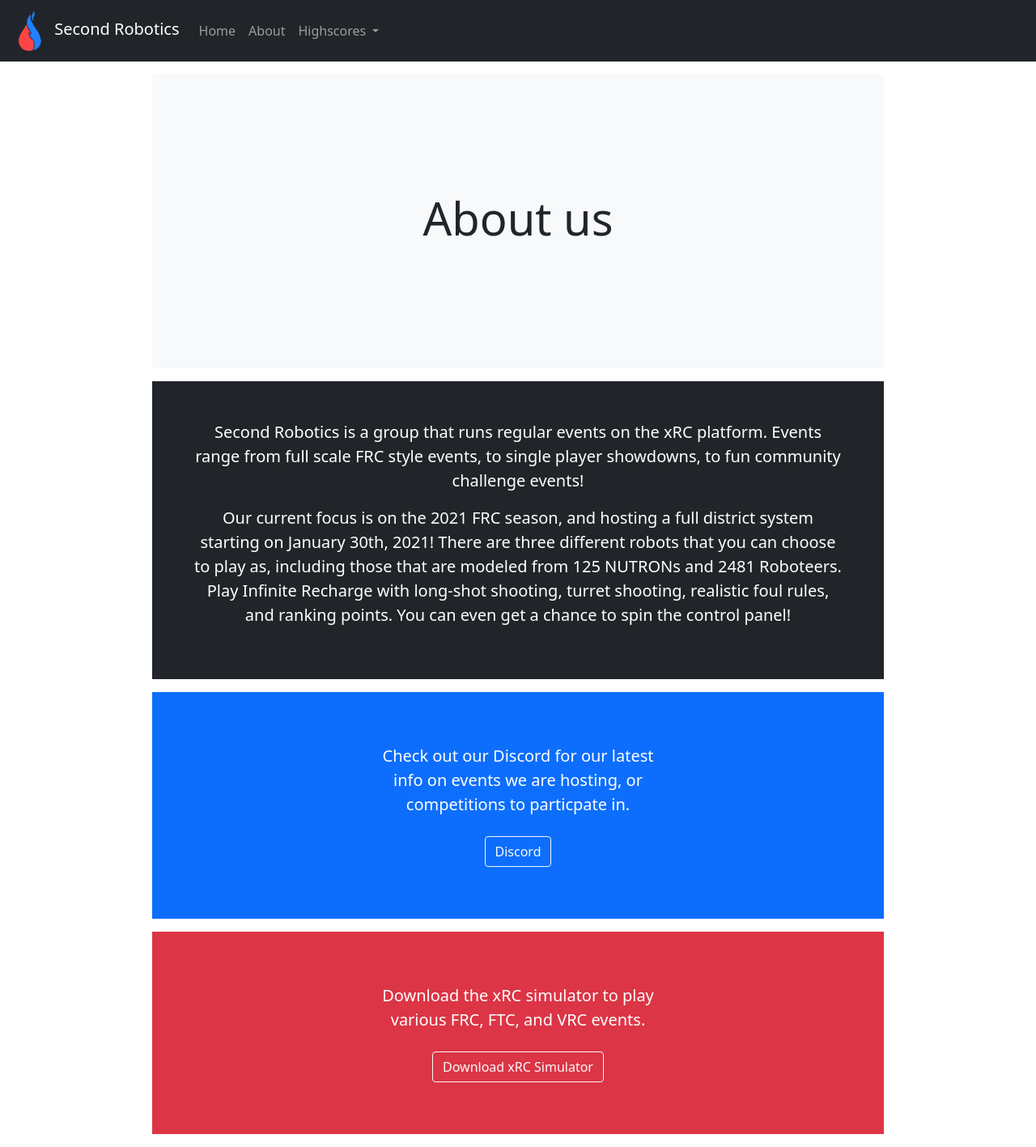
After one commit to SecondRobotics/SecondWebsite, a Django app: page /about/ in a window 1280 px wide. The commit adds this page. Shown: the whole page at 81% size. Run offline with Django 3.2, Linux system fonts and the light colour scheme; some libraries are stand-ins or nearby versions.

Commit message:
Basic about us page

```diff
--- /dev/null
+++ b/home/templates/home/about.html
@@ -0,0 +1,42 @@
+{% extends 'home/base.html' %}
+
+{% block content %}
+    <div class="position-relative overflow-hidden p-3 p-md-5 m-md-3 text-center bg-light">
+        <div class="col-md-5 p-lg-5 mx-auto my-5">
+        <h1 class="display-4 fw-normal">About us</h1>
+        </div>
+    </div>
+<div class="position-relative overflow-hidden p-3 p-md-5 m-md-3 text-center bg-dark">
+    <p style="color:white" class="lead fw-normal">
+        Second Robotics is a group that runs regular events on the xRC platform. Events range from full scale FRC style events, to single player showdowns, to fun community challenge events!
+    </p>
+    <p style="color:white" class="lead fw-normal">
+        Our current focus is on the 2021 FRC season, and hosting a full district system starting on January 30th, 2021!
+        There are three different robots that you can choose to play as, including those that are modeled from 125 NUTRONs and 2481 Roboteers.
+        Play Infinite Recharge with long-shot shooting, turret shooting, realistic foul rules, and ranking points. You can even get a chance to spin the control panel!
+    </p>
+</div>
+{% comment %} <div class="embed-responsive embed-responsive-16by9">
+    <iframe class="embed-responsive-item" src="https://www.youtube.com/embed/watch?v=YDvl09S-LUA" allowfullscreen></iframe>
+</div> {% endcomment %}
+<div class="position-relative overflow-hidden p-3 p-md-5 m-md-3 text-center bg-primary">
+    <div class="d-grid gap-2 col-6 p-lg-3 mx-auto">
+        <p style="color:white" class="lead fw-normal">
+            Check out our Discord for our latest info on events we are hosting, or competitions to particpate in.
+        </p>
+        <a href="https://www.discord.gg/Zq3HXRc">
+            <button type="button" class="btn btn-outline-light">Discord</button>
+        </a>
+    </div>
+</div>
+<div class="position-relative overflow-hidden p-3 p-md-5 m-md-3 text-center bg-danger">
+    <div class="d-grid gap-2 col-6 p-lg-3 mx-auto">
+        <p style="color:white" class="lead fw-normal">
+            Download the xRC simulator to play various FRC, FTC, and VRC events.
+        </p>
+        <a href="http://xrcsimulator.org/">
+            <button type="button" class="btn btn-outline-light">Download xRC Simulator</button>
+        </a>
+    </div>
+</div>
+{% endblock %}
--- a/home/templates/home/base.html
+++ b/home/templates/home/base.html
@@ -32,7 +32,10 @@
             <div class="collapse navbar-collapse" id="navbarSupportedContent">
                 <ul class="navbar-nav me-auto mb-2 mb-lg-0">
                     <li class="nav-item">
-                    <a class="nav-link active" aria-current="page" href="/">Home</a>
+                    <a class="nav-link" aria-current="page" href="/">Home</a>
+                    </li>
+                    <li class="nav-item">
+                    <a class="nav-link" aria-current="page" href="/about">About</a>
                     </li>
                     {% comment %} <li class="nav-item dropdown">
                     <a class="nav-link dropdown-toggle" href="#" id="navbarDropdown" role="button" data-bs-toggle="dropdown" aria-expanded="false">
--- a/home/templates/home/home.html
+++ b/home/templates/home/home.html
@@ -6,7 +6,6 @@
       <h1 class="display-4 fw-normal">Second Robotics</h1>
       <p class="lead fw-normal">Virtual simulator competitions using the xRC simulator for everyone.</p>
     </div>
-    <div class="bg-warning box-shadow mx-auto" style="width: 80%; height: 125px; border-radius: 21px 21px 0 0;">
     <div class="d-grid gap-2 col-6 p-lg-3 mx-auto">
         <a href="https://www.discord.gg/Zq3HXRc">
             <button type="button" class="btn btn-outline-dark">Discord</button>
@@ -16,5 +15,4 @@
         </a>
     </div>
 </div>
-</div>
 {% endblock %}
--- a/home/urls.py
+++ b/home/urls.py
@@ -5,4 +5,5 @@ from . import views
 urlpatterns = [
     path("", views.index, name="home"),
     path("two/", views.two, name="home"),
+    path("about/", views.about, name="home"),
 ]
--- a/home/views.py
+++ b/home/views.py
@@ -8,3 +8,6 @@ def index(response):
 
 def two(response):
     return render(response, "home/base.html", {})
+
+def about(response):
+    return render(response, "home/about.html", {})
```
Lines whose indentation alone changed are shown as unchanged.
